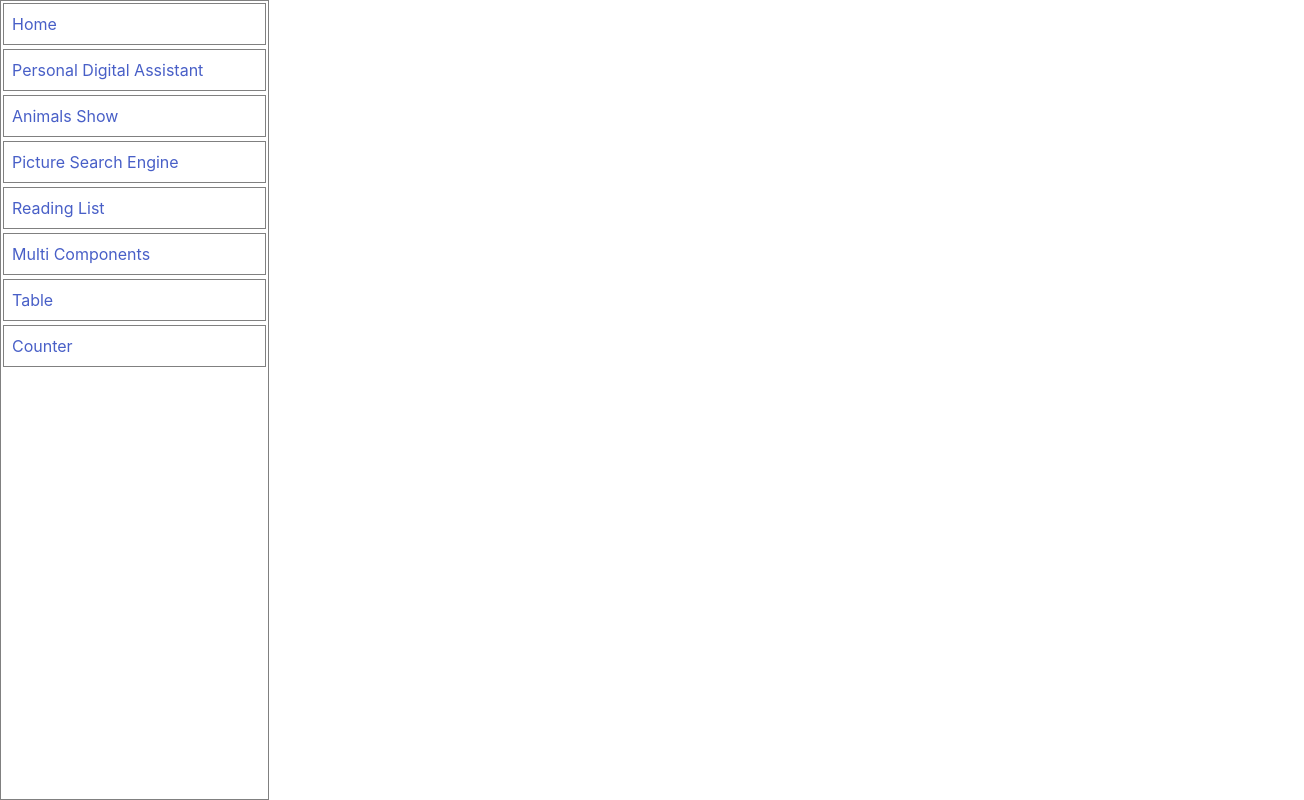
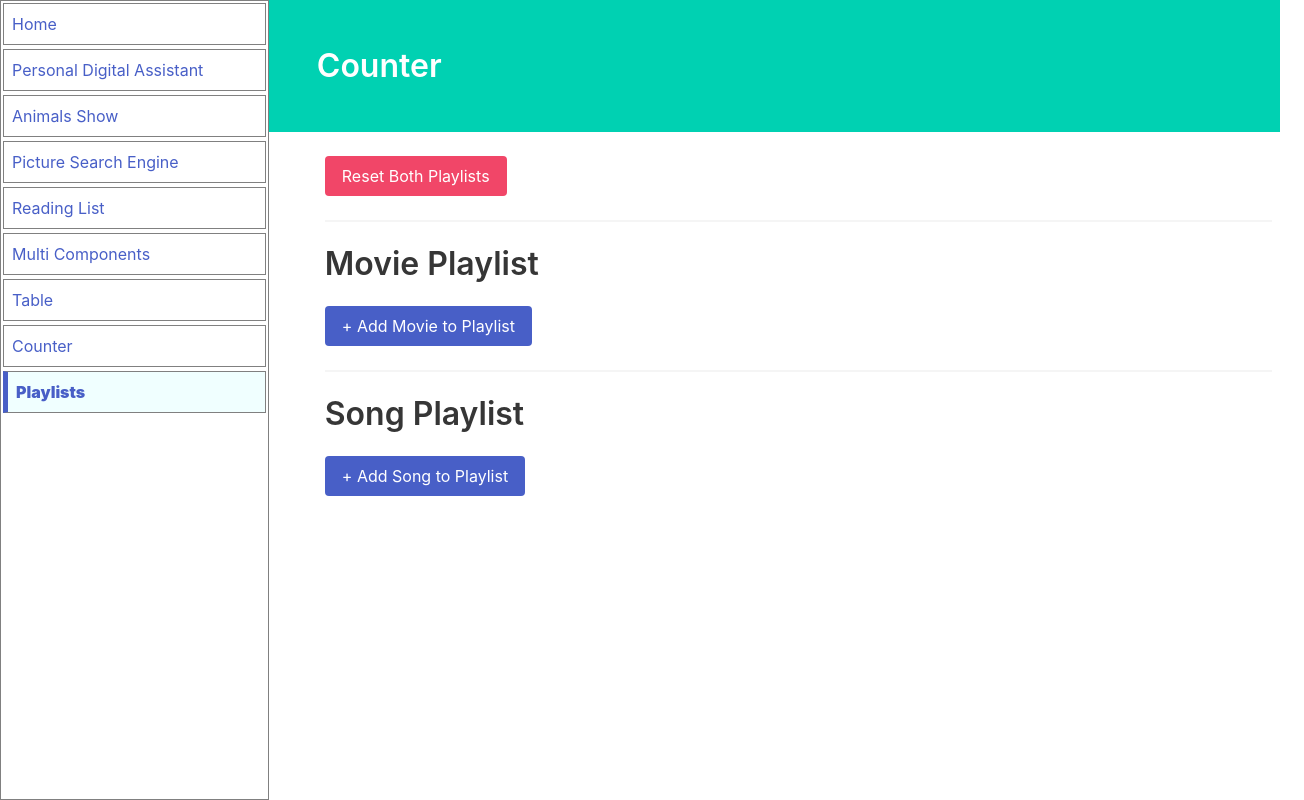
Before and after one commit to SaadiaAhmad/react-project, a React (Create React App) app: page /playlists in a window 1280 px wide. Shown: the whole page, 1304 px wide, since content can reach past the window. Built offline with nearby package versions, Linux system fonts and the light colour scheme.

Commit message:
add route for playlists

```diff
--- a/src/App.js
+++ b/src/App.js
@@ -11,6 +11,7 @@ import Route from './components/Route/Route';
 import Sidebar from './components/Sidebar/Sidebar';
 import TableConatiner from './components/TableContainer/TableContainer';
 import Counter from './components/Counter/Counter';
+import Playlists from './components/Playlists/Playlists';
 
 function App() {
   return (
@@ -48,6 +49,9 @@ function App() {
         <Route path="/counter">
           <Counter></Counter>
         </Route>
+        <Route path="/playlists">
+          <Playlists></Playlists>
+        </Route>
       </div>
     </div>
   );
--- a/src/components/Playlists/Playlists.js
+++ b/src/components/Playlists/Playlists.js
@@ -8,7 +8,13 @@ function Playlists() {
       };
 
     return (
-        <div className="container is-fluid">
+        <div>
+            <section className='hero is-primary'>
+                <div className='hero-body'>
+                <p className='title'>Counter</p>
+                </div>
+            </section>
+            <div className="container is-fluid m-5">
                 <button onClick={() => handleResetClick()} className="button is-danger">
                     Reset Both Playlists
                 </button>
@@ -17,6 +23,7 @@ function Playlists() {
                 <hr />
                 <SongPlaylist />
             </div>
+        </div>
     )
 }
 
--- a/src/components/Sidebar/Sidebar.js
+++ b/src/components/Sidebar/Sidebar.js
@@ -34,6 +34,10 @@ function Sidebar() {
         {
             label: 'Counter',
             path: '/counter'
+        },
+        {
+            label: 'Playlists',
+            path: '/playlists'
         }
     ];
 
```
Lines whose indentation alone changed are shown as unchanged.
